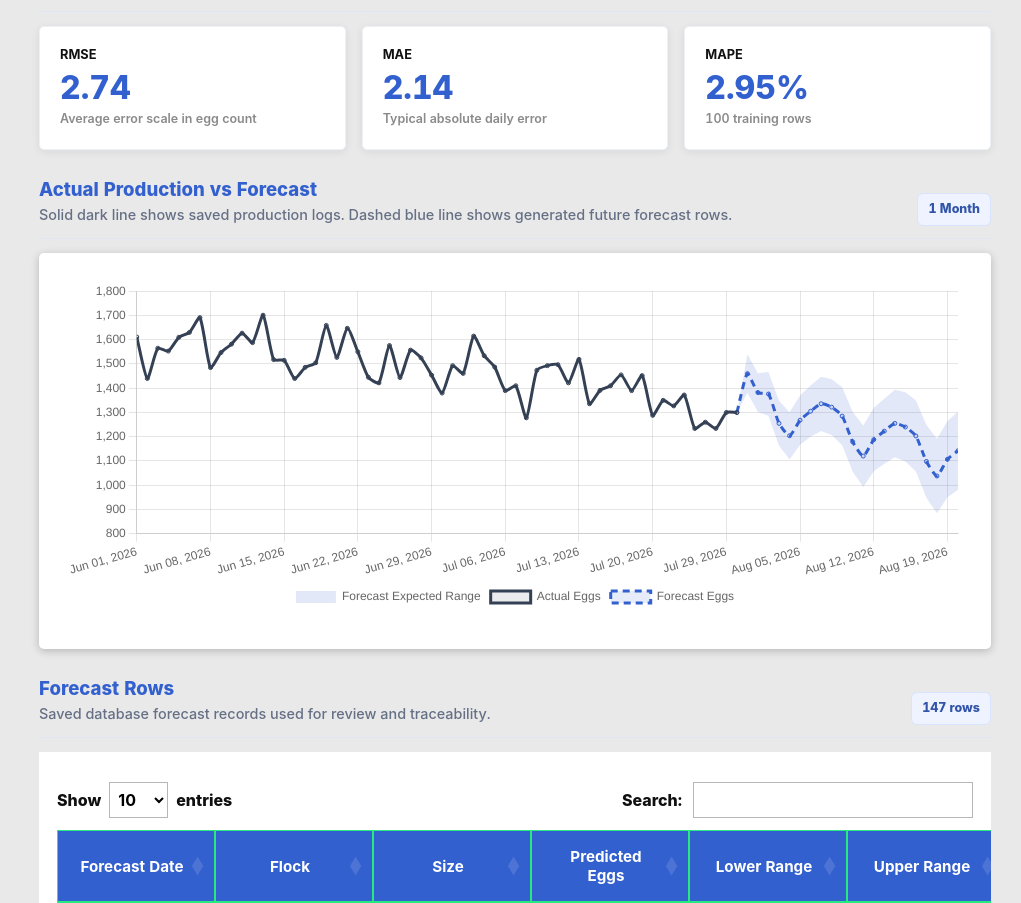
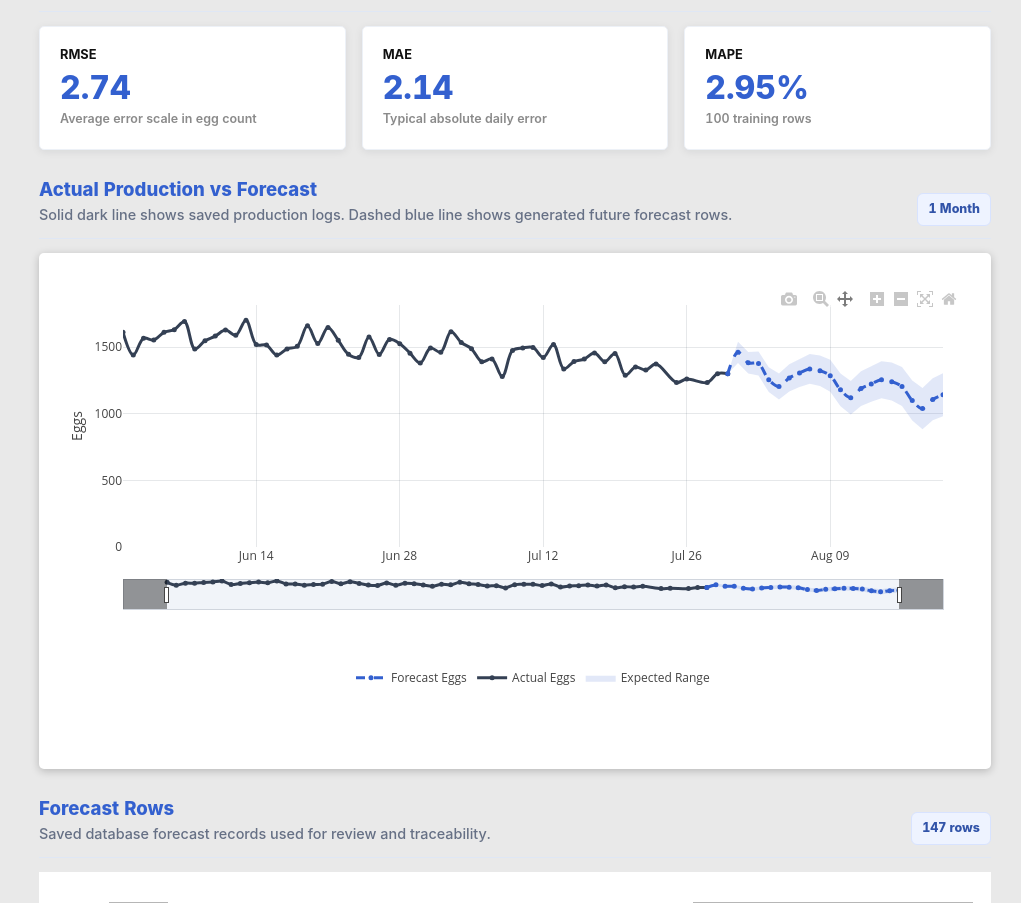
Before and after one commit to 6aboy/Henalytics, a Django app: page /forecasting/ in a window 1280 px wide. Shown: the part 842-1745 px from the top of the page, without its empty margins (259-1280 px from the left). Run offline with Django 5.2, Linux system fonts and the light colour scheme; a user stored in the database is signed in; data comes from the database, SQL or seed files in the repository; some libraries are stand-ins or nearby versions.

Commit message:
ML NEO 5: Clean up forecast chart controls and y-axis label spacing

```diff
--- a/henalytics/EggProduction/static/EggProduction/css/style.css
+++ b/henalytics/EggProduction/static/EggProduction/css/style.css
@@ -1543,10 +1543,14 @@ input[readonly].readonly-metric {
 
 #actualForecastChart,
 #actualSalesForecastChart,
-#experimentalForecastChart,
-#databaseForecastChart {
+#experimentalForecastChart {
     width: 100% !important;
     height: 340px !important;
+}
+
+.plotly-forecast-chart {
+    width: 100%;
+    min-height: 430px;
 }
 
 .experimental-forecast-grid {
--- a/henalytics/EggProduction/templates/egg_production/experimental_forecasting.html
+++ b/henalytics/EggProduction/templates/egg_production/experimental_forecasting.html
@@ -136,7 +136,7 @@
     </div>
     <div class="action-panel forecast-chart-card">
         {% if forecast_daily_points %}
-        <canvas id="databaseForecastChart" height="110"></canvas>
+        <div id="databaseForecastChart" class="plotly-forecast-chart" aria-label="Database egg production forecast chart"></div>
         {% else %}
         <div class="alert alert-info mb-0">
             No database forecast rows yet. Choose a flock and horizon, then click Generate Forecast.
@@ -187,91 +187,113 @@
 </section>
 {% endif %}
 
-<script src="https://cdn.jsdelivr.net/npm/chart.js"></script>
+<script src="https://cdn.plot.ly/plotly-2.35.2.min.js"></script>
 <script>
     (function () {
         const payload = {{ forecast_payload_json|safe }};
-        const canvas = document.getElementById('databaseForecastChart');
-        if (!canvas || !payload.labels.length) {
+        const chart = document.getElementById('databaseForecastChart');
+        if (!chart || !payload.labels.length) {
             return;
         }
 
-        new Chart(canvas, {
-            type: 'line',
-            data: {
-                labels: payload.labels,
-                datasets: [
-                    {
-                        label: 'Forecast Lower Range',
-                        data: payload.lower,
-                        borderColor: 'rgba(51, 96, 207, 0)',
-                        backgroundColor: 'rgba(51, 96, 207, 0)',
-                        pointRadius: 0,
-                        fill: false
-                    },
-                    {
-                        label: 'Forecast Expected Range',
-                        data: payload.upper,
-                        borderColor: 'rgba(51, 96, 207, 0)',
-                        backgroundColor: 'rgba(51, 96, 207, 0.14)',
-                        pointRadius: 0,
-                        fill: '-1'
-                    },
-                    {
-                        label: 'Actual Eggs',
-                        data: payload.actual,
-                        borderColor: '#344054',
-                        backgroundColor: 'rgba(52, 64, 84, 0.10)',
-                        pointRadius: payload.labels.length > 120 ? 0 : 2,
-                        tension: 0.2
-                    },
-                    {
-                        label: 'Forecast Eggs',
-                        data: payload.forecast,
-                        borderColor: '#3360cf',
-                        backgroundColor: 'rgba(51, 96, 207, 0.12)',
-                        borderDash: [7, 5],
-                        pointRadius: payload.labels.length > 120 ? 0 : 2,
-                        tension: 0.2
-                    }
-                ]
+        const plotX = payload.iso_labels || payload.labels;
+        const plotRange = [payload.x_min_iso || payload.x_min, payload.x_max_iso || payload.x_max];
+        const upperTrace = {
+            x: plotX,
+            y: payload.upper,
+            name: 'Upper Range',
+            type: 'scatter',
+            mode: 'lines',
+            line: { color: 'rgba(51, 96, 207, 0)', width: 0 },
+            hoverinfo: 'skip',
+            showlegend: false
+        };
+        const lowerTrace = {
+            x: plotX,
+            y: payload.lower,
+            name: 'Expected Range',
+            type: 'scatter',
+            mode: 'lines',
+            line: { color: 'rgba(51, 96, 207, 0)', width: 0 },
+            fill: 'tonexty',
+            fillcolor: 'rgba(51, 96, 207, 0.14)',
+            hoverinfo: 'skip'
+        };
+        const actualTrace = {
+            x: plotX,
+            y: payload.actual,
+            name: 'Actual Eggs',
+            type: 'scatter',
+            mode: payload.labels.length > 120 ? 'lines' : 'lines+markers',
+            line: { color: '#344054', width: 3, shape: 'spline' },
+            marker: { color: '#344054', size: 5 },
+            connectgaps: false,
+            hovertemplate: '<b>%{x|%b %d, %Y}</b><br>Actual: %{y:,.0f} eggs<extra></extra>'
+        };
+        const forecastTrace = {
+            x: plotX,
+            y: payload.forecast,
+            name: 'Forecast Eggs',
+            type: 'scatter',
+            mode: payload.labels.length > 120 ? 'lines' : 'lines+markers',
+            line: { color: '#3360cf', width: 3, dash: 'dash', shape: 'spline' },
+            marker: { color: '#3360cf', size: 5 },
+            connectgaps: false,
+            hovertemplate: '<b>%{x|%b %d, %Y}</b><br>Forecast: %{y:,.0f} eggs<extra></extra>'
+        };
+        const layout = {
+            autosize: true,
+            height: 460,
+            margin: { l: 56, r: 20, t: 24, b: 132 },
+            paper_bgcolor: '#fff',
+            plot_bgcolor: '#fff',
+            dragmode: 'pan',
+            hovermode: 'closest',
+            legend: {
+                orientation: 'h',
+                x: 0.5,
+                xanchor: 'center',
+                y: -0.48,
+                yanchor: 'top'
             },
-            options: {
-                responsive: true,
-                maintainAspectRatio: false,
-                layout: { padding: { left: 0, right: 0, bottom: 8 } },
-                interaction: { mode: 'index', intersect: false },
-                plugins: {
-                    legend: {
-                        position: 'bottom',
-                        labels: {
-                            filter: (item) => item.text !== 'Forecast Lower Range'
-                        }
-                    },
-                    tooltip: {
-                        callbacks: {
-                            label: (context) => `${context.dataset.label}: ${Math.round(context.parsed.y || 0).toLocaleString()} eggs`
-                        }
-                    }
-                },
-                scales: {
-                    x: {
-                        offset: false,
-                        bounds: 'ticks',
-                        min: payload.x_min,
-                        max: payload.x_max,
-                        grid: { offset: false },
-                        ticks: {
-                            autoSkip: true,
-                            maxTicksLimit: 12,
-                            maxRotation: 35,
-                            minRotation: 0
-                        }
-                    },
-                    y: { beginAtZero: false }
-                }
+            xaxis: {
+                range: plotRange,
+                fixedrange: false,
+                showgrid: true,
+                gridcolor: 'rgba(52, 64, 84, 0.12)',
+                type: 'date',
+                tickformat: '%b %d',
+                nticks: 8,
+                tickangle: 0,
+                showspikes: true,
+                spikemode: 'across+toaxis',
+                spikesnap: 'cursor',
+                spikecolor: '#667085',
+                spikethickness: 1,
+                rangeslider: { visible: true, thickness: 0.10, bgcolor: '#f1f4f9', bordercolor: '#d0d5dd', borderwidth: 1 },
+            },
+            yaxis: {
+                title: { text: 'Eggs', standoff: 18 },
+                fixedrange: false,
+                rangemode: 'tozero',
+                showgrid: true,
+                gridcolor: 'rgba(52, 64, 84, 0.12)',
+                zeroline: false,
+                showspikes: true,
+                spikemode: 'across+toaxis',
+                spikesnap: 'cursor',
+                spikecolor: '#667085',
+                spikethickness: 1
             }
-        });
+        };
+        const config = {
+            responsive: true,
+            displaylogo: false,
+            scrollZoom: true,
+            modeBarButtonsToRemove: ['select2d', 'lasso2d']
+        };
+
+        Plotly.newPlot(chart, [upperTrace, lowerTrace, actualTrace, forecastTrace], layout, config);
     })();
 </script>
 {% endblock %}
--- a/henalytics/EggProduction/views.py
+++ b/henalytics/EggProduction/views.py
@@ -93,8 +93,11 @@ def build_actual_vs_forecast_payload(actual_rows, forecast_rows):
     last_actual_date = max(actual_by_date) if actual_by_date else None
     return {
         'labels': [item.strftime('%b %d, %Y') for item in dates],
+        'iso_labels': [item.isoformat() for item in dates],
         'x_min': dates[0].strftime('%b %d, %Y') if dates else None,
         'x_max': dates[-1].strftime('%b %d, %Y') if dates else None,
+        'x_min_iso': dates[0].isoformat() if dates else None,
+        'x_max_iso': dates[-1].isoformat() if dates else None,
         'actual': [actual_by_date.get(item) for item in dates],
         'forecast': [
             actual_by_date.get(item) if item == last_actual_date else forecast_by_date.get(item)
```
Also changed, not shown: henalytics/EggProduction/tests.py (+10 -1 lines).
